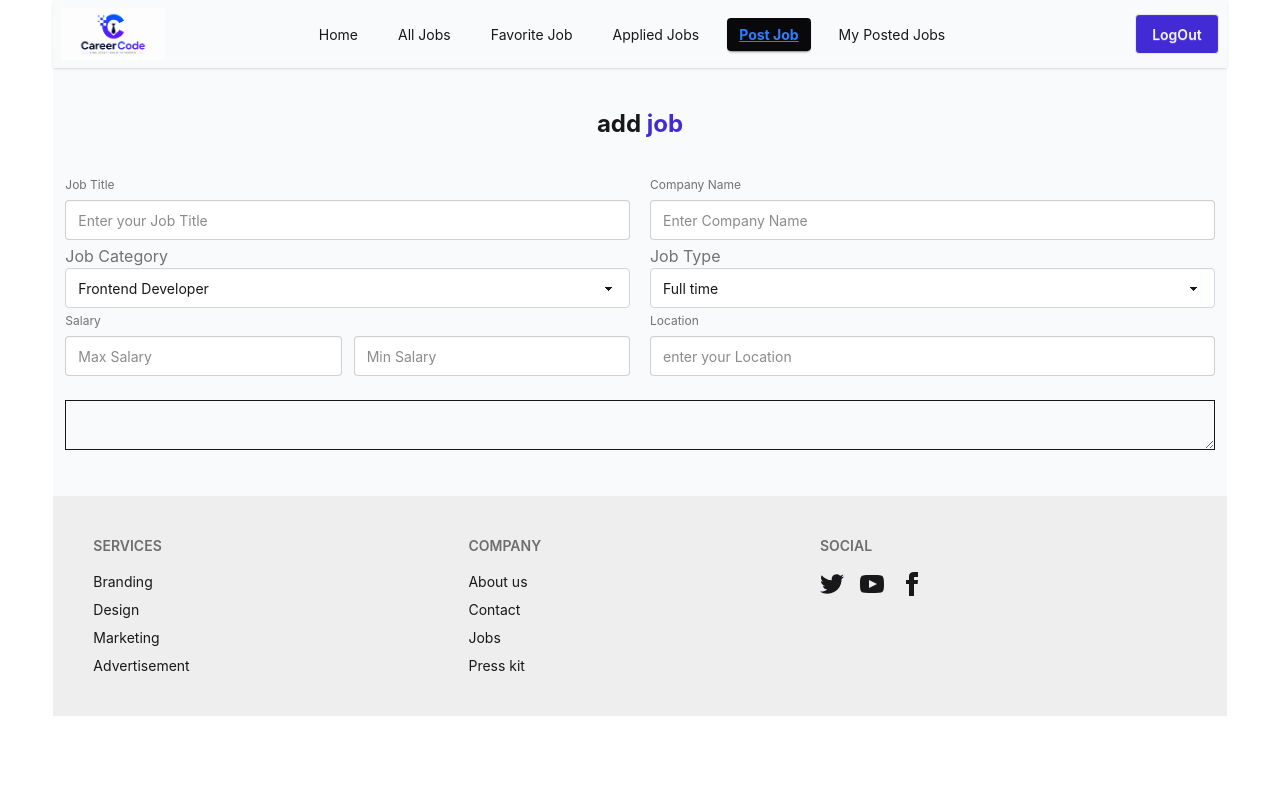
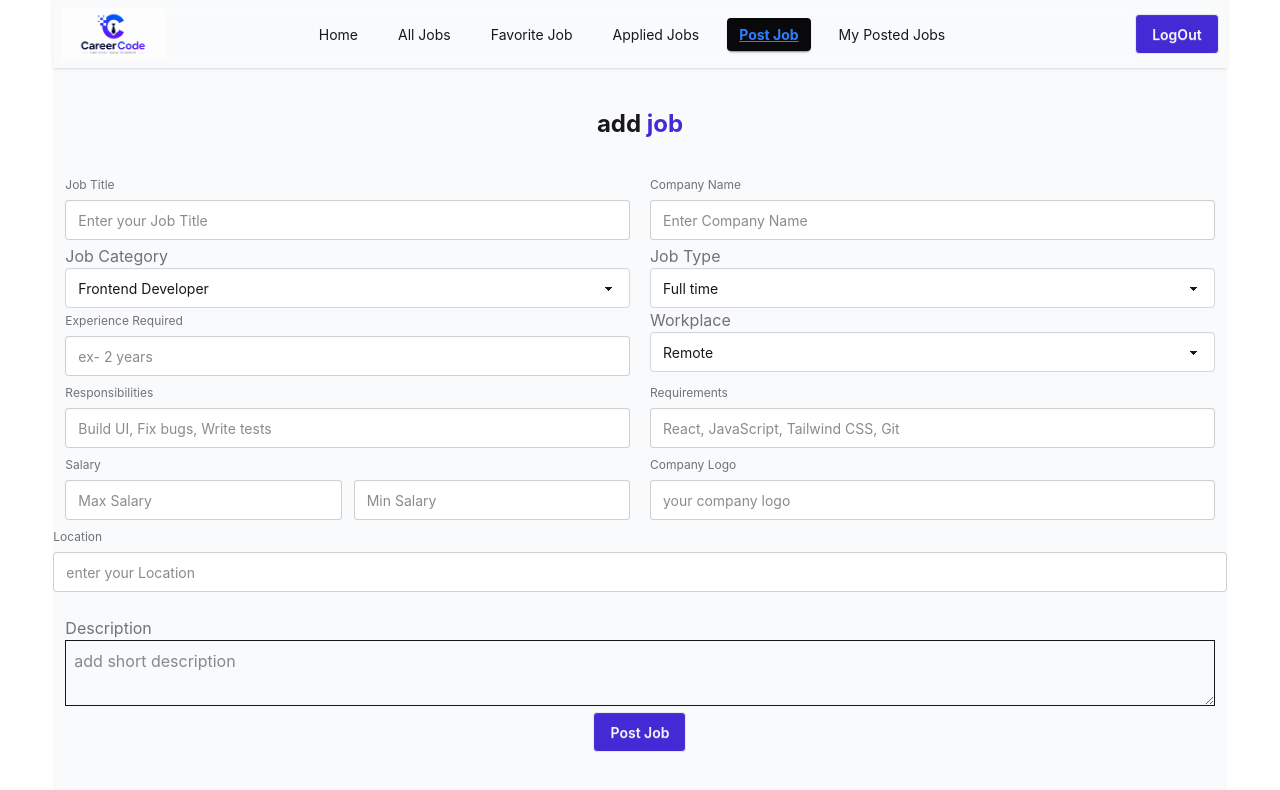
Before and after one commit to sohagroy7223/career-code-client, a React (Vite) app: page /postJob in a window 1280 px wide. Shown: the top 790 px of the page. Built offline with nearby package versions, Linux system fonts and the light colour scheme; no server answers; sample sign-in values are in the browser's storage.

Commit message:
add jobs in alljobs section if a user add a job all user can see this post

```diff
--- a/src/component/JobDetails.jsx
+++ b/src/component/JobDetails.jsx
@@ -120,27 +120,27 @@ const JobDetails = () => {
         </div>
         <div className=" p-5 md:w-[30%] bg-gray-100 rounded-lg space-y-5">
           <h3 className="font-bold text-center text-lg">Job Details</h3>
-          <div>
+          <div className="flex flex-wrap gap-2">
             <p className="text-lg">Job Title : </p>
             <h3 className="font-bold text-lg">{title}</h3>
           </div>
-          <div>
+          <div className="flex flex-wrap gap-2">
             <p className="text-lg">Company : </p>
             <h3 className="font-bold text-lg">{company}</h3>
           </div>
-          <div>
+          <div className="flex flex-wrap gap-2">
             <p className="text-lg">Job Type : </p>
             <h3 className="font-bold text-lg">{jobType}</h3>
           </div>
-          <div>
+          <div className="flex flex-wrap gap-2">
             <p className="text-lg"> Work Place : </p>
             <h3 className="font-bold text-lg">{workplace}</h3>
           </div>
-          <div>
+          <div className="flex flex-wrap gap-2">
             <p className=" text-lg"> Job Location : </p>
             <h3 className="font-bold text-lg">{location}</h3>
           </div>
-          <div>
+          <div className="flex flex-wrap gap-2">
             <p className=" text-lg">Salary : </p>
             <h3 className="font-bold text-lg">{salary}</h3>
           </div>
--- a/src/pages/AddJob.jsx
+++ b/src/pages/AddJob.jsx
@@ -1,40 +1,96 @@
-import React from "react";
+import React, { use } from "react";
+import { AuthContext } from "../context/AuthContext";
+import useAxios from "../Hook/useAxios";
+import Swal from "sweetalert2";
 
 const AddJob = () => {
+  const { user } = use(AuthContext);
+  const instance = useAxios();
+
+  const handelAddJob = (e) => {
+    e.preventDefault();
+
+    const title = e.target.title.value;
+    const company = e.target.company.value;
+    const category = e.target.category.value;
+    const type = e.target.type.value;
+    const max = e.target.maxSalary.value;
+    const min = e.target.minSalary.value;
+    const salary = `${max}-${min}`;
+    const experience = e.target.experience.value;
+    const workPlace = e.target.workPlace.value;
+    const company_logo = e.target.company_logo.value;
+    const location = e.target.location.value;
+    const description = e.target.description.value;
+    const responsibilities = e.target.responsibilities.value.split(",");
+    const requirements = e.target.requirements.value.split(",");
+    const job = {
+      title: title,
+      company: company,
+      category: category,
+      jobType: type,
+      salary: salary,
+      experience: experience,
+      workplace: workPlace,
+      company_log: company_logo,
+      location: location,
+      description: description,
+      responsibilities: responsibilities,
+      requirements: requirements,
+      email: user.email,
+    };
+    instance.post("/jobs", job).then((res) => {
+      console.log(res.data);
+      if (res.data.insertedId) {
+        Swal.fire({
+          position: "center",
+          icon: "success",
+          title: "Your post has job been publish",
+          showConfirmButton: false,
+          timer: 1500,
+        });
+      }
+    });
+  };
   return (
     <div>
       <h3 className="text-2xl text-center font-bold px-3">
         add <span className="text-primary">job</span>{" "}
       </h3>
-      <div className="flex gap-5 w-full px-3 mt-8">
-        <div className="w-6/12">
+      <form onSubmit={handelAddJob}>
+        <div className="md:flex gap-5 w-full px-3 mt-8">
+          <div className="md:w-6/12">
             <fieldset className="fieldset">
               <label className="label">Job Title</label>
               <input
                 type="text"
-              id="name"
+                name="title"
+                required
                 className="input w-full"
                 placeholder="Enter your Job Title"
               />
             </fieldset>
           </div>
-        <div className="w-6/12">
+          <div className="md:w-6/12">
             <fieldset className="fieldset">
               <label className="label">Company Name</label>
               <input
                 type="text"
-              id="name"
+                name="company"
+                required
                 className="input w-full"
                 placeholder="Enter Company Name"
               />
             </fieldset>
           </div>
         </div>
-      <div className="flex gap-5 w-full px-3">
-        <div className="w-6/12">
+        <div className="md:flex gap-5 w-full px-3">
+          <div className="md:w-6/12">
             <label className="label">Job Category</label>
             <select
               defaultValue="Pick a text editor"
+              name="category"
+              required
               className="select select-primary w-full border-gray-300"
             >
               <option disabled={true}>Select category</option>
@@ -45,55 +101,139 @@ const AddJob = () => {
               <option>DevOps Engineer</option>
             </select>
           </div>
-        <div className="w-6/12">
+          <div className="md:w-6/12">
             <label className="label">Job Type</label>
+
             <select
               defaultValue="Pick a text editor"
+              name="type"
+              required
               className="select select-primary w-full border border-gray-300"
             >
               <option disabled={true}>Select category</option>
               <option>Full time</option>
               <option>Part Time</option>
-            <option>Remote</option>
-            <option>Office</option>
+              <option>Internship</option>
             </select>
           </div>
         </div>
-      <div className="flex gap-5 w-full px-3">
-        <div className="w-6/12">
+        <div className="md:flex gap-5 w-full px-3">
+          <div className="md:w-6/12">
+            <fieldset className="fieldset">
+              <label className="label">Experience Required</label>
+              <input
+                type="text"
+                name="experience"
+                required
+                className="input w-full"
+                placeholder="ex- 2 years "
+              />
+            </fieldset>
+          </div>
+          <div className="md:w-6/12">
+            <label className="label">Workplace</label>
+
+            <select
+              defaultValue="Pick a text editor"
+              name="workPlace"
+              required
+              className="select select-primary w-full border border-gray-300"
+            >
+              <option disabled={true}>Select category</option>
+              <option>Remote</option>
+              <option>Hybrid</option>
+              <option>On-site</option>
+            </select>
+          </div>
+        </div>
+        <div className="md:flex gap-5 w-full px-3">
+          <div className="md:w-6/12">
+            <fieldset className="fieldset">
+              <label className="label">Responsibilities</label>
+              <input
+                type="text"
+                name="responsibilities"
+                required
+                className="input w-full"
+                placeholder="Build UI, Fix bugs, Write tests"
+              />
+            </fieldset>
+          </div>
+          <div className="md:w-6/12">
+            <fieldset className="fieldset">
+              <label className="label">Requirements</label>
+              <input
+                type="text"
+                name="requirements"
+                required
+                className="input w-full"
+                placeholder="React, JavaScript, Tailwind CSS, Git"
+              />
+            </fieldset>
+          </div>
+        </div>
+        <div className="md:flex gap-5 w-full px-3">
+          <div className="md:w-6/12">
             <fieldset className="fieldset">
               <label className="label">Salary</label>
               <div className="flex gap-3">
                 <input
                   type="number"
-                id="name"
+                  name="maxSalary"
+                  required
                   className="input w-full"
                   placeholder="Max Salary"
                 />
                 <input
                   type="number"
                   id="name"
+                  name="minSalary"
+                  required
                   className="input w-full"
                   placeholder="Min Salary"
                 />
               </div>
             </fieldset>
           </div>
-        <div className="w-6/12">
+
+          <div className="md:w-6/12">
+            <fieldset className="fieldset">
+              <label className="label">Company Logo</label>
+              <input
+                type="text"
+                name="company_logo"
+                required
+                className="input w-full"
+                placeholder="your company logo"
+              />
+            </fieldset>
+          </div>
+        </div>
+
+        <div className="md:w-full">
           <fieldset className="fieldset">
             <label className="label">Location</label>
             <input
               type="text"
-              id="name"
+              name="location"
               className="input w-full"
               placeholder="enter your Location"
             />
           </fieldset>
         </div>
+        <div className="px-3 mt-5 border-gray-300">
+          <label className="label">Description</label>
+          <textarea
+            className="w-full p-2"
+            name="description"
+            required
+            placeholder="add short description"
+          ></textarea>
         </div>
-      <div className="px-3 mt-5 border-gray-300">
-        <textarea name="" className="w-full" id=""></textarea>
+        <div className="flex justify-center ">
+          <button className="btn bg-primary text-gray-100">Post Job</button>
         </div>
+      </form>
     </div>
   );
 };
```
Lines whose indentation alone changed are shown as unchanged.
